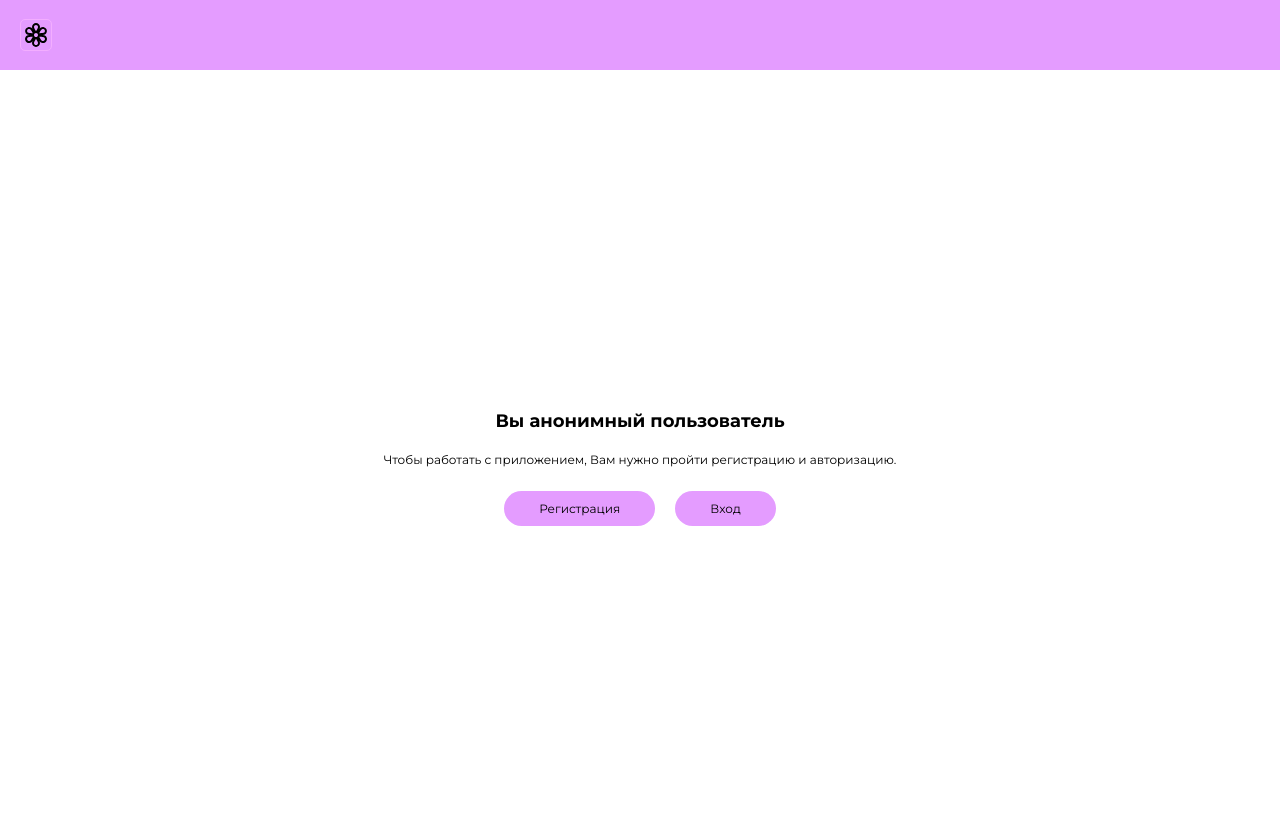
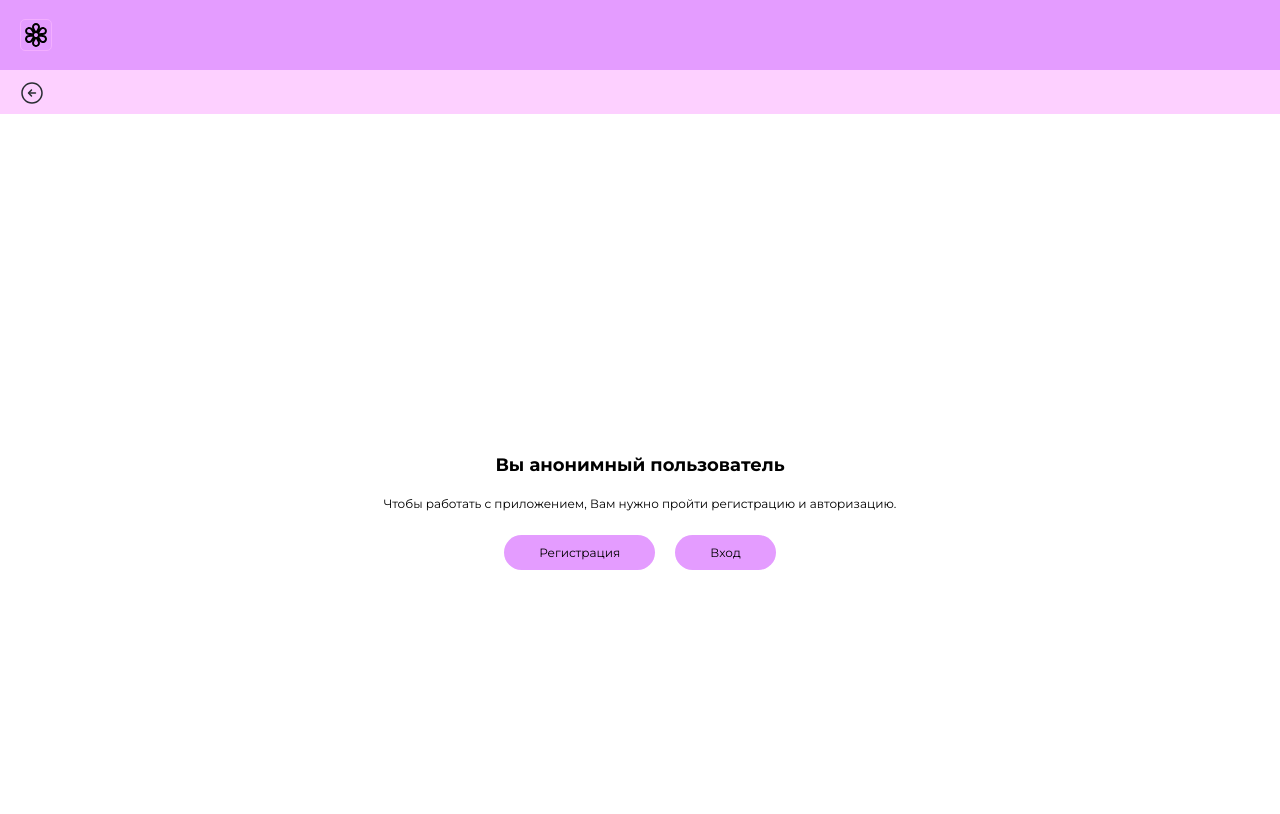
Before and after one commit to merreiixh/ZAMI_project, a Django app: a page that uses ZAMI_app/templates/flowers-by-category.html in a window 1280 px wide. Shown: the top 814 px of the page. Before the commit the page ends 526 px from the top, so only its background shows below. Run offline with Django 5.2, Linux system fonts and the light colour scheme; data comes from the database, SQL or seed files in the repository.

Commit message:
Update flowers-by-category.html

```diff
--- a/ZAMI_app/templates/flowers-by-category.html
+++ b/ZAMI_app/templates/flowers-by-category.html
@@ -1,9 +1,16 @@
 {% extends 'base.html' %}
+{% load static %}
 
 {% block title %}{{ category.name }}{% endblock %}
 
 
 {% block content %}
+<header class="back-button">
+    <div class="container">
+        <a href="{% url 'home_page' %}" class="back-button__link"><img src="{% static 'css/images/vector.svg' %}" alt="Vector icon" />
+        </a>
+    </div>
+</header>
 {% if user.is_authenticated %}
 <section class="flowers">
     <div class="container">
```
